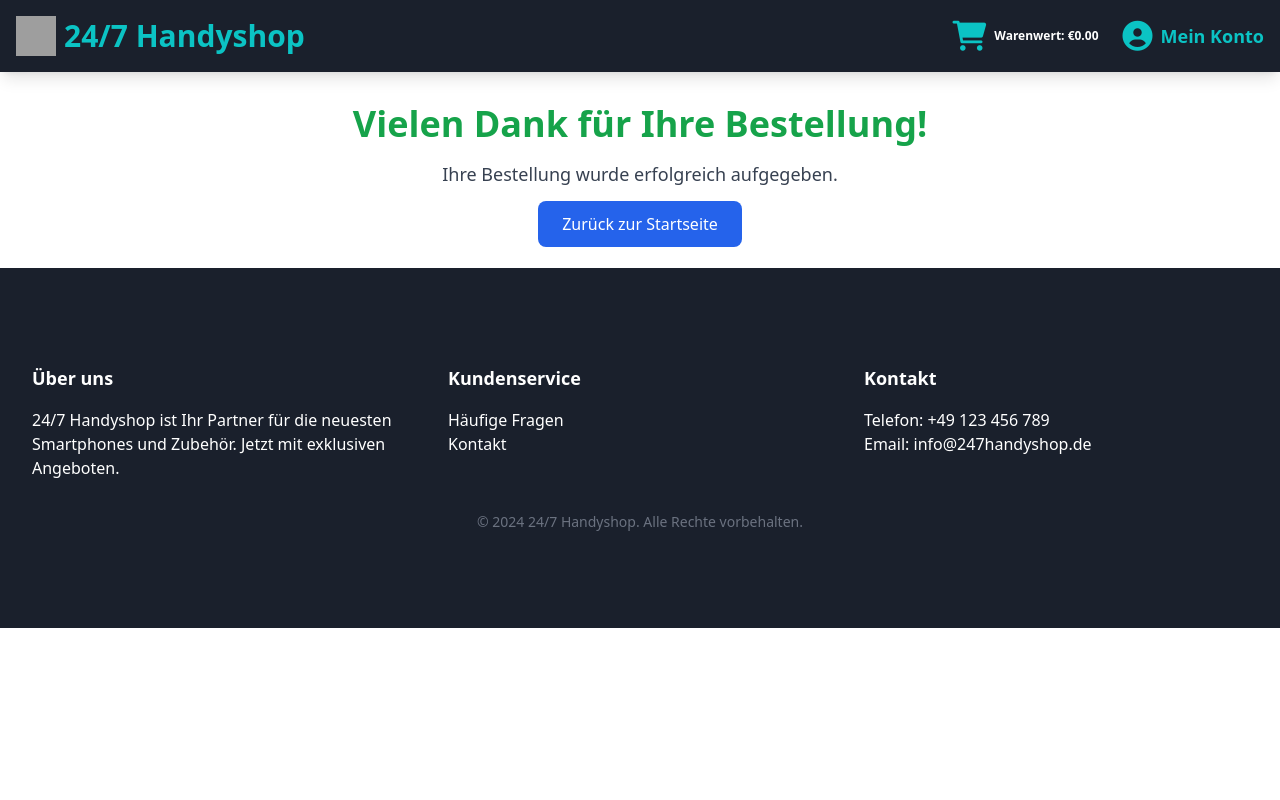
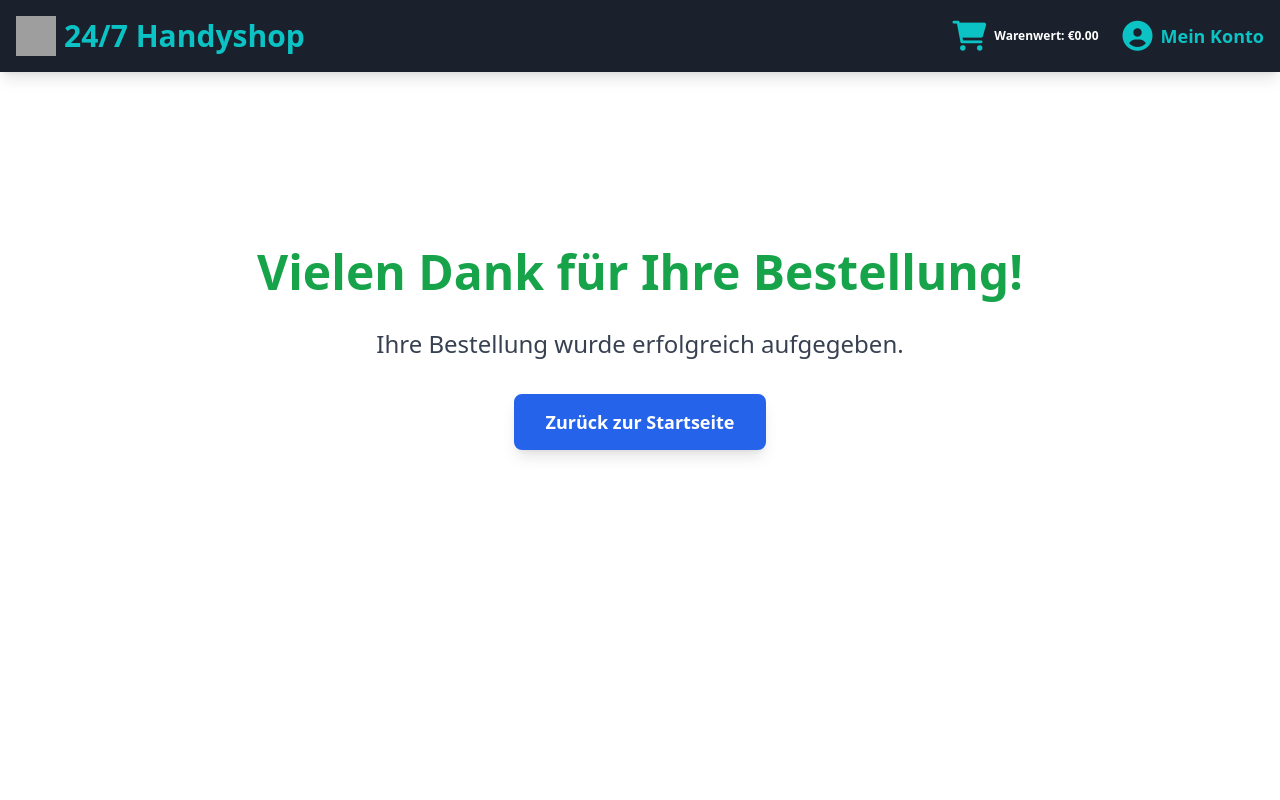
Before and after one commit to D0dizzle/ITR, a Nuxt app: page /confirmation in a window 1280 px wide. Shown: the top 800 px of the page. Built offline with nearby package versions, Linux system fonts and the light colour scheme; no server answers; the database is empty; grey boxes are pictures that could not be loaded.

Commit message:
Bestätigung

```diff
--- a/pages/confirmation/index.vue
+++ b/pages/confirmation/index.vue
@@ -1,20 +1,26 @@
 <template>
-  <div class="container mx-auto py-8 max-w-screen-lg text-center">
-    <h2 class="text-4xl font-bold text-green-600 mb-4">Vielen Dank für Ihre Bestellung!</h2>
-    <p class="text-lg text-gray-700 mb-6">Ihre Bestellung wurde erfolgreich aufgegeben.</p>
+  <div class="container mx-auto py-16 max-w-screen-lg text-center pt-44 pb-96">
+    <h2 class="text-5xl font-extrabold text-green-600 mb-8">Vielen Dank für Ihre Bestellung!</h2>
+    <p class="text-2xl text-gray-700 mb-12">Ihre Bestellung wurde erfolgreich aufgegeben.</p>
 
     <template v-if="isAboSelected">
-      <p class="text-lg text-green-500 font-semibold mb-6">
+      <p class="text-xl text-green-500 font-semibold mb-4">
         Ihr monatliches Abo wurde erfolgreich eingerichtet.
       </p>
-      <p class="text-sm text-gray-600 mb-8">Sie können das Abo jederzeit in Ihrem Kundenkonto kündigen.</p>
+      <p class="text-base text-gray-600 mb-12">
+        Sie können das Abo jederzeit in Ihrem Kundenkonto kündigen.
+      </p>
     </template>
 
-    <NuxtLink to="/" class="px-6 py-3 bg-blue-600 text-white rounded-lg hover:bg-blue-700 transition">
+    <NuxtLink
+      to="/"
+      class="px-8 py-4 bg-blue-600 text-white text-lg font-semibold rounded-lg hover:bg-blue-700 transition-shadow shadow-lg hover:shadow-xl"
+    >
       Zurück zur Startseite
     </NuxtLink>
   </div>
 </template>
+
 
 <script setup>
 import { useRoute } from 'vue-router';
```
